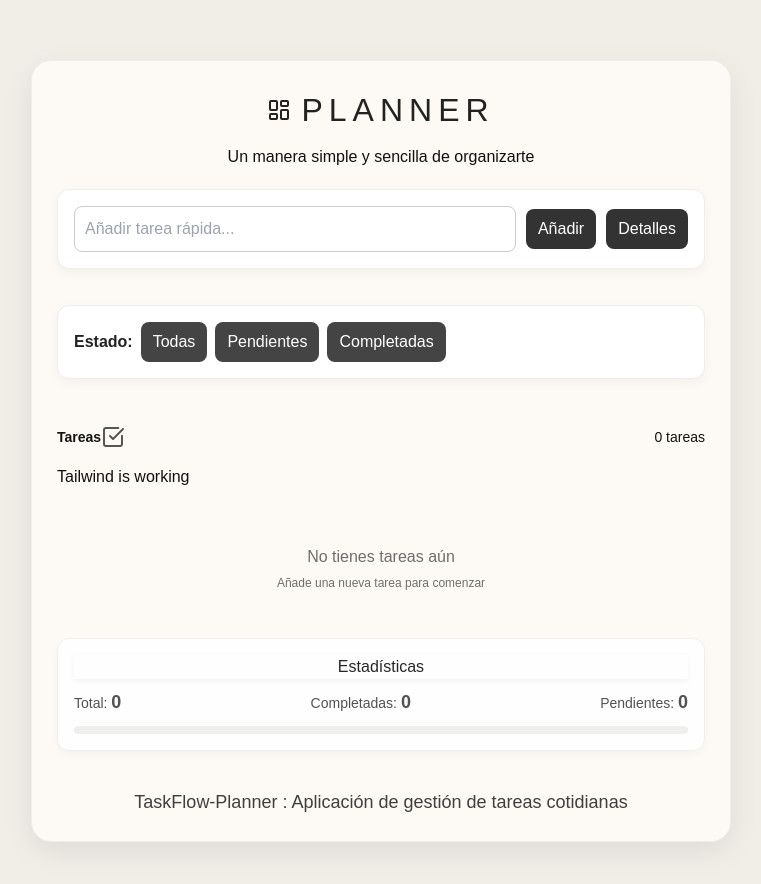
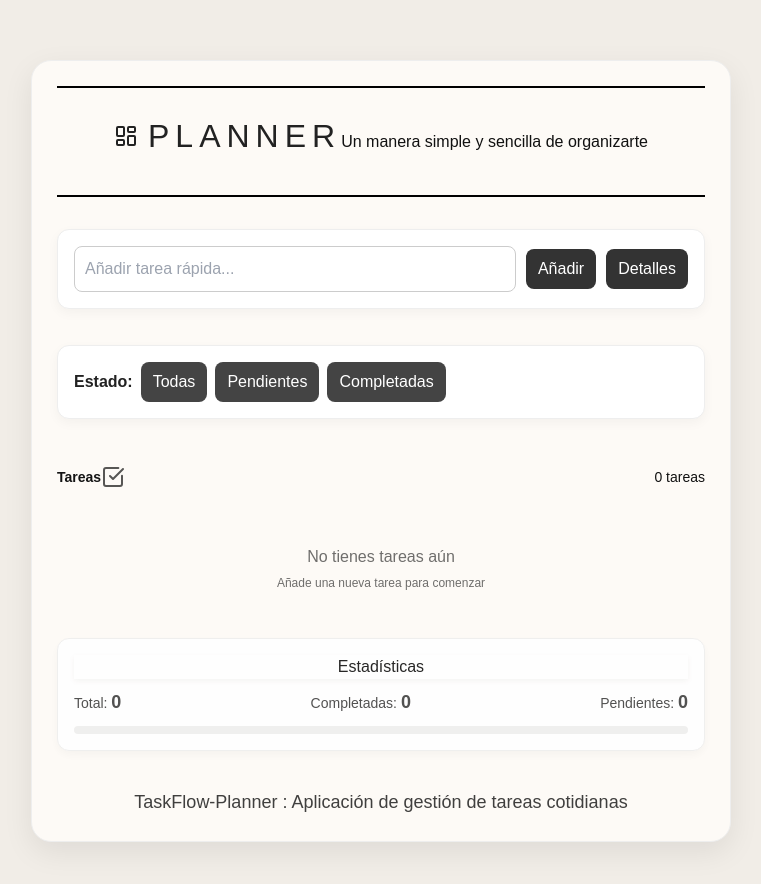
Before and after one commit to JCCLN19952008/taskflow-project, a website: page index.html in a window 1280 px wide. Shown: the whole page, without its empty margins (259-1020 px from the left). Drawn offline with nearby package versions, Linux system fonts and the light colour scheme.

Commit message:
Cambios con tailwind

```diff
--- a/index.html
+++ b/index.html
@@ -4,14 +4,15 @@
   <meta charset="UTF-8">
   <meta name="viewport" content="width=device-width, initial-scale=1.0">
   <title>TaskFlow-Planner</title>
-  <link rel="stylesheet" href="dist/output.css">
+  <link rel="stylesheet" href="./dist/output.css">
   <link rel="stylesheet" href="style.css">
+
   <script src="https://unpkg.com/lucide@latest"></script>
 </head>
 
 <body>
 
-<div class="app-container">
+<div class="app-container max-w-xl mx-auto">
 <header class="border-t-2 border-b-2 border-black py-6 mb-8 relative">
 <div class="relative flex items-center justify-center w-full">
 <h1 class="title">
@@ -58,9 +59,7 @@
 </h2>
   <span id="task-count"></span>
 </div>
-<div class="bg-red-500 text-white p-2">
-  Tailwind is working
-</div>
+
 <ul id="tasks" class="task-list"></ul>
 
   <!-- 🔹 STATS -->
@@ -70,6 +69,7 @@
       <div>Total: <span id="total-tasks">0</span></div>
       <div>Completadas: <span id="completed-tasks">0</span></div>
       <div>Pendientes: <span id="pending-tasks">0</span></div>
+
     </div>
 
     <!-- Progress bar -->
--- a/tailwind.config.js
+++ b/tailwind.config.js
@@ -1,6 +1,5 @@
-/** @type {import('tailwindcss').Config} */
 module.exports = {
-  content: [],
+  content: ["./index.html"],
   theme: {
     extend: {},
   },
```
Also changed, not shown: dist/output.css.
